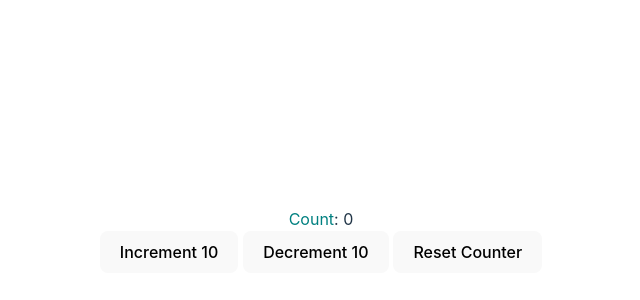
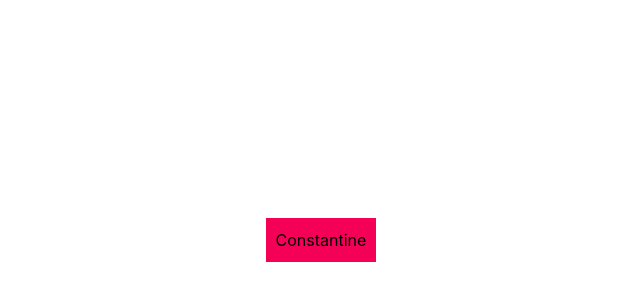
Before and after one commit to yogyy/belajar-typescript, a React (Vite) app: page / in a window 1280 px wide. Shown: the part 160-460 px from the top of the page, without its empty margins (319-959 px from the left). Built offline with nearby package versions, Linux system fonts and the light colour scheme.

Commit message:
use Context

```diff
--- a/src/App.tsx
+++ b/src/App.tsx
@@ -1,12 +1,13 @@
 import "./App.css";
-import Counter from "./components/State/Counter";
-import Loggedin from "./components/State/Loggedin";
-import User from "./components/State/User";
+import Box from "./components/context/Box";
+import ThemeContextxProvider from "./components/context/ThemeContext";
 
 function App() {
   return (
     <div className="app">
-      <Counter />
+      <ThemeContextxProvider>
+        <Box />
+      </ThemeContextxProvider>
     </div>
   );
 }
--- /dev/null
+++ b/src/components/context/Box.tsx
@@ -0,0 +1,12 @@
+import {useContext} from "react";
+import {ThemeContexts} from "./ThemeContext";
+
+export default function Box() {
+  const theme = useContext(ThemeContexts);
+  return (
+    <div
+      style={{backgroundColor: theme.secondary.main, padding: "10px", color: theme.secondary.text}}>
+      Constantine
+    </div>
+  );
+}
--- /dev/null
+++ b/src/components/context/ThemeContext.tsx
@@ -0,0 +1,12 @@
+import {createContext} from "react";
+import {theme} from "./theme";
+
+export const ThemeContexts = createContext(theme);
+
+type ThemeContextProviderProps = {
+  children: React.ReactNode;
+};
+
+export default function ThemeContextxProvider({children}: ThemeContextProviderProps) {
+  return <ThemeContexts.Provider value={theme}>{children}</ThemeContexts.Provider>;
+}
--- /dev/null
+++ b/src/components/context/theme.ts
@@ -0,0 +1,10 @@
+export const theme = {
+  primary: {
+    main: "#3f51b5",
+    text: "#fff",
+  },
+  secondary: {
+    main: "#f50057",
+    text: "#000",
+  },
+};
```
